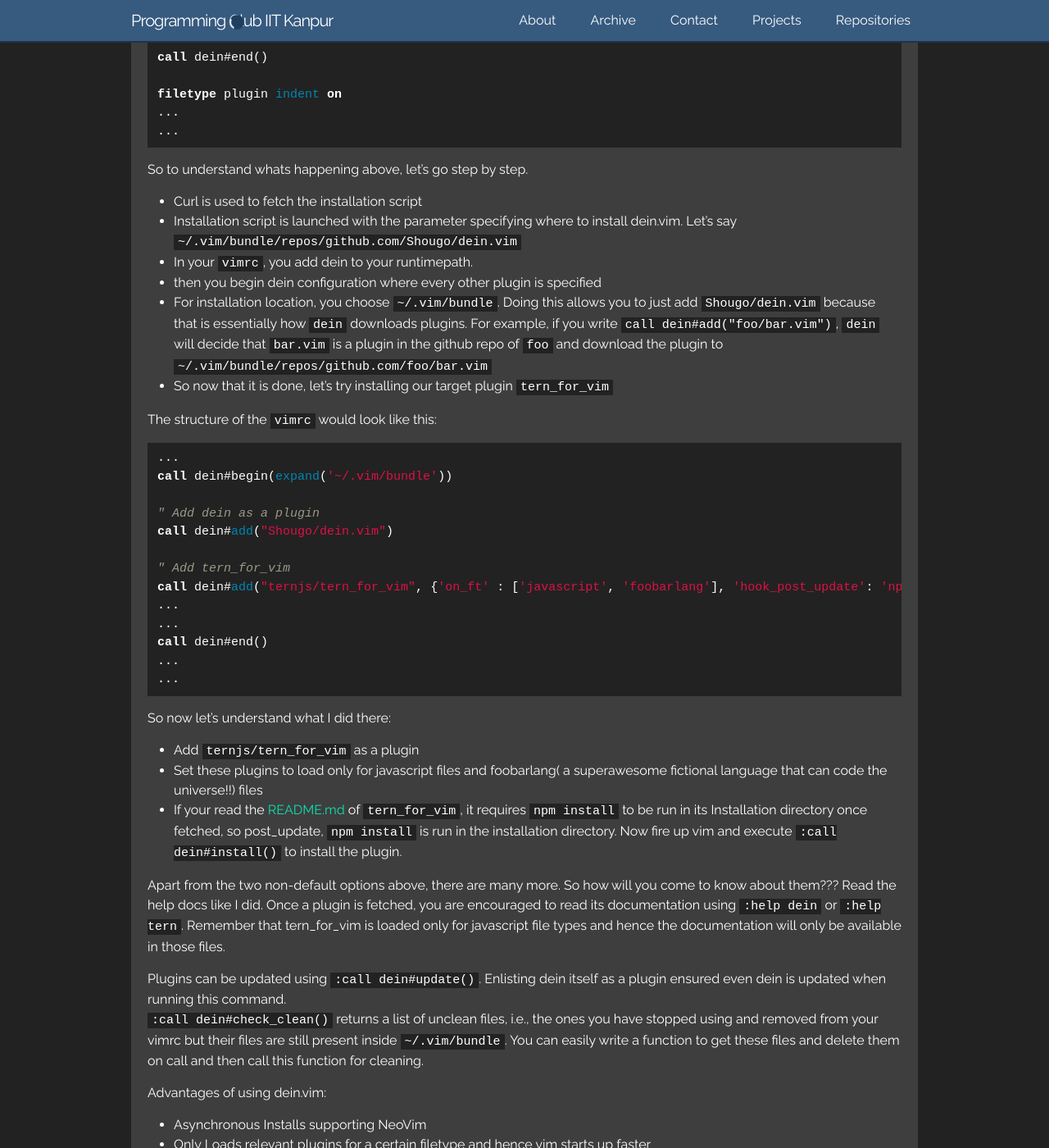
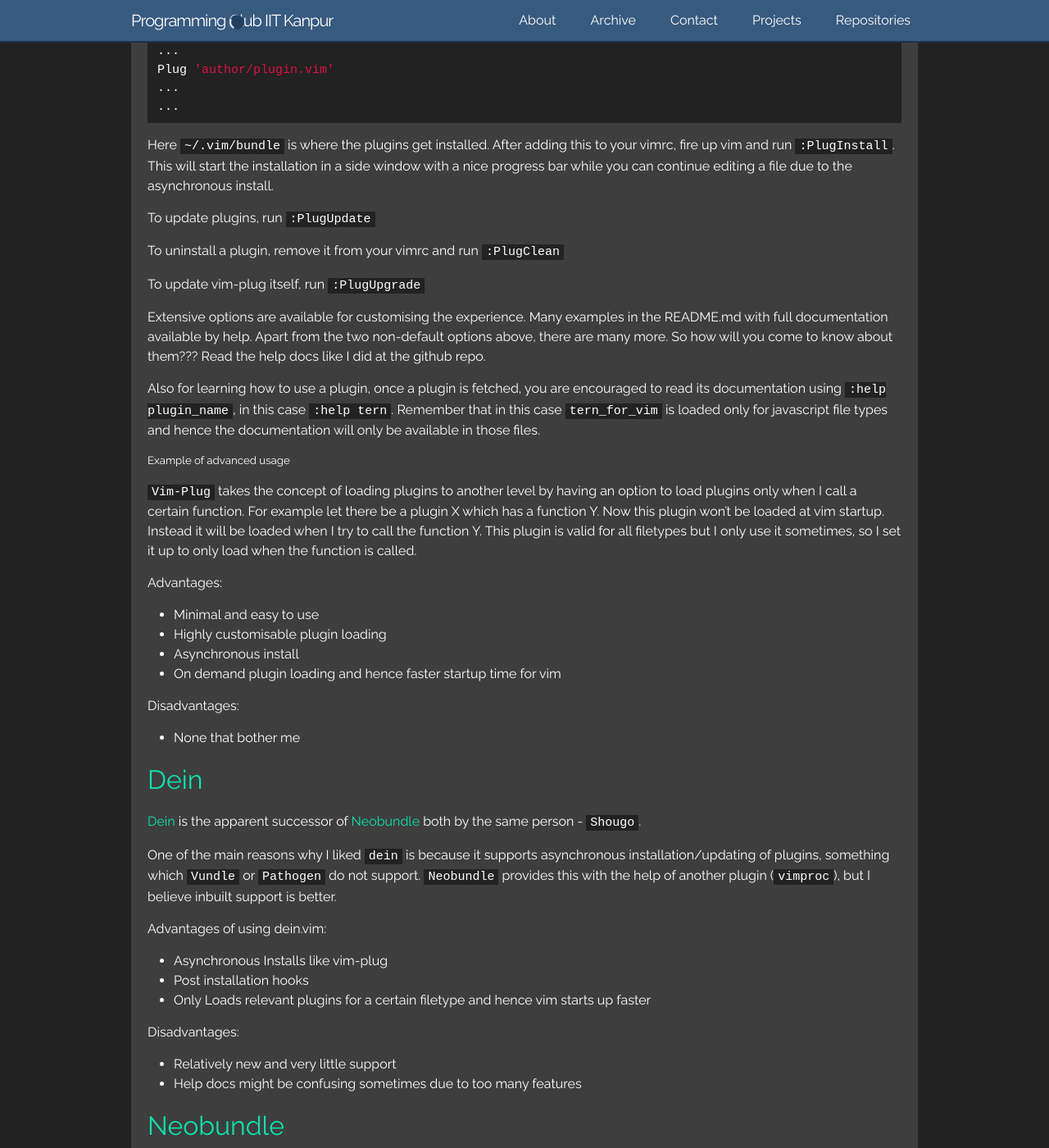
Before and after one commit to pclubiitk/pclub.in, a Jekyll site: the page built from _posts/2016-05-08-plugins.md, in a window 1280 px wide and 1400 px high, scrolled down 1693 px. Shown: the whole window at 82% size. Built offline with Jekyll 4.4.1, drawn with Linux system fonts in a browser that asks for light colours; nearby versions of some CDN libraries; comment, search, counter and statistics services are not loaded; a style sheet for code colours, icons or effects is not loaded; some of the changed text lies outside the part shown.

Commit message:
Stripped and concise tutorial

```diff
--- a/_posts/2016-05-08-plugins.md
+++ b/_posts/2016-05-08-plugins.md
@@ -33,118 +33,121 @@
 [Vundle](https://github.com/VundleVim/Vundle.vim) or [Neobundle](https://github.com/Shougo/neobundle.vim) or
 [Vim-plug](https://github.com/junegunn/vim-plug) or [dein](https://github.com/Shougo/dein.vim) ...
 
-So now starting upon my theme of taking one plugin at a time and setting it up, let's start with plugin managers. I'll try and highlight
-as much as I know about each one of them and the basic efforts you need to take to install a plugin using them. For an example, the plugin we
+So now starting upon my theme of taking one plugin at a time and setting it up, let's start with plugin managers. I'll highlight installation
+of a single plugin in Vim-Plug, the one I use and just brush up on the other plugin managers. For an example, the plugin we
 will be installing alongside the plugin manager is -
+
 [tern-for-vim](https://github.com/ternjs/tern_for_vim) - It adds support for javascript in vim.
 *tern_for_vim requires nodejs. (This is just an example, you don't need to install this specifically)*
+
 I am choosing this Plugin because it has a build step alongside the usual installation and is valid for only some file types.
 
-So now starting in alphabetical order, Dein.vim
+`Vim-Plug` is relatively newer so post plugins don't refer to its installation instructions. The example I have taken
+is generic enough to consider most cases. The steps remain the same for all plugins, only the link changes and some
+of the options I specified change
+So now onto Vim-Plug
+
+## [Vim-Plug](https://github.com/junegunn/vim-plug)
+
+A minimalist plugin manager and the one I use currently. Its features are highlighted at the top of
+[README.md](https://github.com/junegunn/vim-plug/blob/master/README.md).As per what I wrote previously, you really should check out the homepage, i.e, the README.md
+and then decide whether this plugin is for you.
+
+### Installation
+
+This involves a single file, plug.vim, which needs to be loaded when Vim starts and hence
+it is placed in `~/.vim/autoload`
+
+{% highlight shell %}
+$ curl -fLo ~/.vim/autoload/plug.vim --create-dirs https://raw.githubusercontent.com/junegunn/vim-plug/master/plug.vim
+{% endhighlight %}
+
+The plugin is fetched using `curl` which is a command line utility for downloading content from the web.
+Now to install plugins, you need to add the relevant section in your `.vimrc`. For the example plugin:
+
+{% highlight vim %}
+call plug#begin(expand('~/.vim/bundle'))
+" Use single quotes
+
+Plug 'ternjs/tern_for_vim', {'do': 'npm install', 'for': ['javascript', 'foobarlang']}
+...
+...
+call plug#end()
+
+{% endhighlight %}
+
+So let's understand what I did here:
+
+* called `plug#begin()` ( a function ) with an argument specifying where to install the plugins. Indicates that all lines
+below this contain plugin options
+* Used `Plug 'ternjs/tern_for_vim'` to specify the plugin. Most plugins are distributed via github repositories nowadays
+so `'ternjs/tern_for_vim'` is a shorthand for `https://github.com/ternjs/tern_for_vim`
+* Now, if you read the README.md for `tern_for_vim`, it requires an additional step after installation, i.e., you
+need to run `npm install` in its directory. Now, with other plugin managers, you will need to do this yourself but
+`Vim-plug` offers the option to specify a `post-install-hook` i.e. the `'do'` which specifies what needs to be done
+after fetching the source.
+* I know that this plugin is useful only for javascript and foobarlang ( a super awesome language that can code the universe!! ).
+So I denote that this plugin should only be loaded `'for'` `['javascript', 'foobarlang']`. If I did not specify this, it would have
+been loaded for all filetypes, slowing down startup.
+
+For a very simple plugin valid for all filetypes, with not even a post-installation step, this simple statement itself would work:
+
+{% highlight vim %}
+...
+...
+Plug 'author/plugin.vim'
+...
+...
+{% endhighlight %}
+
+Here `~/.vim/bundle` is where the plugins get installed. After adding this to your vimrc, fire up vim and run
+`:PlugInstall`. This will start the installation in a side window with a nice progress bar while you can continue editing a file
+due to the asynchronous install.
+
+To update plugins, run `:PlugUpdate`
+
+To uninstall a plugin, remove it from your vimrc and run `:PlugClean`
+
+To update vim-plug itself, run `:PlugUpgrade`
+
+Extensive options are available for customising the experience. Many examples in the README.md
+with full documentation available by help.
+Apart from the two non-default options above, there are many more. So how will you come to know about them???
+Read the help docs like I did at the github repo.
+
+Also for learning how to use a plugin, once a plugin is fetched, you are encouraged to read its documentation using
+`:help plugin_name`, in this case `:help tern`. Remember that in this case `tern_for_vim` is loaded only for javascript file types and hence
+the documentation will only be available in those files.
+
+##### Example of advanced usage
+`Vim-Plug` takes the concept of loading plugins to another level by having an option to load plugins only when I call a certain function.
+For example let there be a plugin X which has a function Y. Now this plugin won't be loaded at vim startup. Instead it will be loaded
+when I try to call the function Y. This plugin is valid for all filetypes but I only use it sometimes, so I set it up to only load
+when the function is called.
+
+Advantages:
+
+* Minimal and easy to use
+* Highly customisable plugin loading
+* Asynchronous install
+* On demand plugin loading and hence faster startup time for vim
+
+Disadvantages:
+
+* None that bother me
+
 
 ## [Dein](https://github.com/Shougo/dein.vim)
 
 [Dein](https://github.com/Shougo/dein.vim) is the apparent successor of [Neobundle](https://github.com/Shougo/neobundle.vim) both by the same person - `Shougo`.
-As per what I wrote previously, you really should check out the homepage, i.e, the README.md
-and then decide whether this plugin is for you. For example this requires Vim version > 7.4 so only think
-about this if you do have vim version > 7.4. Version can be checked by firing up vim and typing
-{% highlight vim %}
-:version
-{% endhighlight %}
-which gives a very verbose description of your vim version.
 
-One of the main reasons why I liked dein is because it supports asynchronous installation/updating of plugins, something which Vundle
-or Pathogen do not support. Neobundle provides this with the help of another plugin (vimproc), but I believe inbuilt support is better.
-
-### Installation
-This is directly from the [README.md](https://github.com/Shougo/dein.vim)
-
-#### For linux/MacOS:
-1. Run this script below:
-
-     {% highlight shell %}
-     $ curl https://raw.githubusercontent.com/Shougo/dein.vim/master/bin/installer.sh > installer.sh
-     $ sh ./installer.sh {specify the installation directory}
-     {% endhighlight %}
-
-2. Edit your .vimrc like this.
-
-{% highlight vim %}
-
-" Set vim to work as vim instead of vi
-if &compatible
-  set nocompatible
-endif
-
-" Load dein
-set runtimepath^={path to dein.vim directory}
-
-" Location to store installed plugins
-call dein#begin(expand('~/.vim/bundle'))
-
-" Add dein as a plugin
-call dein#add("Shougo/dein.vim")
-...
-...
-
-call dein#end()
-
-filetype plugin indent on
-...
-...
-{% endhighlight %}
-
-
-So to understand whats happening above, let's go step by step.
-
- * Curl is used to fetch the installation script
- * Installation script is launched with the parameter specifying where to install dein.vim. Let's say `~/.vim/bundle/repos/github.com/Shougo/dein.vim`
- * In your `vimrc`, you add dein to your runtimepath.
- * then you begin dein configuration where every other plugin is specified
- * For installation location, you choose `~/.vim/bundle`. Doing this allows you to just add `Shougo/dein.vim` because that is essentially how `dein` downloads
-plugins. For example, if you write `call dein#add("foo/bar.vim")`, `dein` will decide that `bar.vim` is a plugin in the github repo
-of `foo` and download the plugin to `~/.vim/bundle/repos/github.com/foo/bar.vim`
- * So now that it is done, let's try installing our target plugin `tern_for_vim`
-
-The structure of the `vimrc` would look like this:
-
-{% highlight vim %}
-...
-call dein#begin(expand('~/.vim/bundle'))
-
-" Add dein as a plugin
-call dein#add("Shougo/dein.vim")
-
-" Add tern_for_vim
-call dein#add("ternjs/tern_for_vim", {'on_ft' : ['javascript', 'foobarlang'], 'hook_post_update': 'npm install'})
-...
-...
-call dein#end()
-...
-...
-{% endhighlight %}
-
-So now let's understand what I did there:
-
-* Add `ternjs/tern_for_vim` as a plugin
-* Set these plugins to load only for javascript files and foobarlang( a superawesome fictional language that can code the universe!!) files
-* If your read the [README.md](https://github.com/ternjs/tern_for_vim/blob/master/README.md) of `tern_for_vim`, it requires `npm install` to be run in its Installation directory once fetched,
-so post_update, `npm install` is run in the installation directory. Now fire up vim and execute `:call dein#install()` to install the plugin.
-
-Apart from the two non-default options above, there are many more. So how will you come to know about them???
-Read the help docs like I did. Once a plugin is fetched, you are encouraged to read its documentation using
-`:help dein` or `:help tern`. Remember that tern_for_vim is loaded only for javascript file types and hence
-the documentation will only be available in those files.
-
-Plugins can be updated using `:call dein#update()`. Enlisting dein itself as a plugin ensured even dein is
-updated when running this command.
-`:call dein#check_clean()` returns a list of unclean files, i.e., the ones you have stopped using and removed
-from your vimrc but their files are still present inside `~/.vim/bundle`. You can easily write a function
-to get these files and delete them on call and then call this function for cleaning.
+One of the main reasons why I liked `dein` is because it supports asynchronous installation/updating of plugins, something which `Vundle`
+or `Pathogen` do not support. `Neobundle` provides this with the help of another plugin (`vimproc`), but I believe inbuilt support is better.
 
 Advantages of using dein.vim:
 
-* Asynchronous Installs supporting NeoVim
+* Asynchronous Installs like vim-plug
+* Post installation hooks
 * Only Loads relevant plugins for a certain filetype and hence vim starts up faster
 
 Disadvantages:
@@ -164,58 +167,6 @@
 so any git folder in `~/.vim/bundle` is a plugin and hence it needs to be added
 to the `runtimepath` so that its data is loaded when vim fires up.
 
-### Installation
-Again from the [README.md](https://github.com/tpope/vim-pathogen/blob/master/README.md)
-
-Install to `~/.vim/autoload/pathogen.vim`. Or copy and paste:
-
-{% highlight bash %}
-mkdir -p ~/.vim/autoload ~/.vim/bundle
-curl -LSso ~/.vim/autoload/pathogen.vim https://tpo.pe/pathogen.vim
-{% endhighlight %}
-
-So the minimal `vimrc` looks like this:
-
-{% highlight vim %}
-execute pathogen#infect()
-syntax on
-filetype plugin indent on
-{% endhighlight %}
-
- > Real Minimal..Huh?
-
-So what this does is, it calls pathogen infect which essentially adds all folders in
-the bundle folder to the `runtimepath`. Then syntax highlighting and file type specific
-plugins and features are switched on. This is done so that in case the installed plugin
-adds support for syntax of a language or has some file type specific features, they are
-also used since they have been added to the `runtimepath`.
-
-Now to install our example plugin:
-This time, it requires no changes to the `.vimrc` since it only requires a call to pathogen.
-To install the plugin, you will need to manually go to the folder `~/.vim/bundle` and clone
-the repo of the required plugin:
-
-{% highlight bash %}
-cd ~/.vim/bundle`
-git clone https://github.com/ternjs/tern_for_vim
-{% endhighlight %}
-
-Now, since this plugin requires the extra step of doing an npm install, you need to do:
-
-{% highlight bash %}
-cd ~/.vim/bundle/tern_for_vim/
-npm install
-{% endhighlight %}
-
-So its essentially done. You might need to generate the help files by calling `:Helptags`
-inside vim as mentioned in the README. See the number of steps *you* had to do manually.
-Now consider you are going to use 10 plugins. You will need to atleast manually clone it
-and if it has a build step, then execute that. And if you need to uninstall, then also manual
-deletion with the risk of `rm -rf /`
-
-Even updating needs to be done manually by going into each plugin and calling :
-`git pull origin master`
-
 So coming to the advantages:
 
 * Old and ancient and hence extensive support
@@ -225,117 +176,16 @@
 
 * Requires extensive effort from user side( some might consider this an advantage because you actually
 learn whats happening inside instead of an abstraction hiding it )
+* Help tags not generated automatically, need to update manually, need to uninstall manually, etc.
 * All plugins are loaded irrespective of filetype
 * Asynchronous installs only if you can type asynchronously
-
-**PS:** I maybe wrong in some or all of my assumptions here since I used this for only a very short
-time, at a time when I didn't read helptags(a mistake which I regret). If so please correct me in the
-comments
-
-## [Vim-Plug](https://github.com/junegunn/vim-plug)
-
-A minimalist plugin manager and the one I use currently. Its features are highlighted at the top of
-[README.md](https://github.com/junegunn/vim-plug/blob/master/README.md)
-
-### Installation
-
-Again this involves a single file, plug.vim, which needs to be loaded when Vim starts and hence
-it is placed in `~/.vim/autoload`
-`curl -fLo ~/.vim/autoload/plug.vim --create-dirs https://raw.githubusercontent.com/junegunn/vim-plug/master/plug.vim`
-
-Now to install plugins, you need to add the relevant section in your vimrc. For the example plugin:
-
-{% highlight vim %}
-call plug#begin('~/.vim/bundle')
-" Use single quotes
-
-Plug 'ternjs/tern_for_vim', {'do': 'npm install', 'for': ['javascript', 'foobarlang']}
-...
-...
-call plug#end()
-
-{% endhighlight %}
-
-Here `~/.vim/bundle` is where the plugins get installed. After adding this to your vimrc, fire up vim and run
-`:PlugInstall`. This will start the installation in a side window with a nice progress bar while you can continue editing a file
-due to the asynchronous install.
-
-To update plugins, run `:PlugUpdate`
-
-To uninstall a plugin, remove it from your vimrc and run `:PlugClean`
-
-Extensive options are available for customising the experience. Many examples in the README.md
-with full documentation available by help.
-
-This takes the concept of loading plugins to another level by having an option to load plugins only when I call a certain function.
-For example let there be a plugin X which has a function Y. Now this plugin won't be loaded at vim startup. Instead it will be loaded
-when I try to call the function Y.
-
-Advantages:
-
-* Minimal and easy to use
-* Highly customisable plugin loading
-* Asynchronous install
-* On demand plugin loading
-
-Disadvantages:
-
-* None that bother me
 
 ## [Vundle](https://github.com/VundleVim/Vundle.vim)
 
 The last but not the least, Vundle. Neobundle was a fork of this
 with more features and has now become dein. This is one of the first
 plugin managers I used, thanks to [Lakshay](https://lakshayg.github.io) and kept for a long time till I decided to switch
-to Vim-Plug.
-
-### Installation
-
-Setting up Vundle:
-{% highlight bash %}
-$ git clone https://github.com/VundleVim/Vundle.vim.git ~/.vim/bundle/Vundle.vim
-{% endhighlight %}
-
-Configuring Plugins:
-
-This is the minimal `.vimrc` with Vundle installed
-
-{% highlight vim %}
-set nocompatible  " Sets vim to behave as vim instead of vi
-filetype off      " Required by vundle
-
-" set the runtime path to include Vundle and initialize
-set rtp+=~/.vim/bundle/Vundle.vim
-call vundle#begin()
-" alternatively, pass a path where Vundle should install plugins
-"call vundle#begin('~/some/path/here')
-
-"let Vundle manage Vundle, required
-Plugin 'VundleVim/Vundle.vim'
-...
-" All plugins should be added before this line
-call vundle#end()        " required
-filetype plugin indent on
-syntax enable
-{% endhighlight %}
-
-#### Installing the sample plugin
-
-Put the following line in the `.vimrc` between `vundle#begin` and `vundle#end`:
-
-{% highlight vim %}
-Plugin 'ternjs/tern_for_vim'
-{% endhighlight %}
-
-Now fire up vim and execute `:PluginInstall` to install this plugin.
-
-As you know by now, this plugin has an extra build step which has not been addressed
-in any way in the `.vimrc`. Hence you need to manually run `npm install`.
-
-{% highlight vim %}
-$ cd ~/.vim/bundle/tern_for_vim/
-$ npm install
-{% endhighlight %}
+to Vim-Plug. This is very nice and easy to use but just a little outdated as compared to Vim-plug.
 
 The reason why I shifted from **Vundle** to **VimPlug** was because of its synchronous(blocking)
 install with no feedback on progress.
@@ -349,7 +199,7 @@
 
 * Blocking installs and updates
 * No post installation hooks
-* Loads all plugins irrespective of filetype
+* Loads all plugins irrespective of filetype. Slower vim startup
 
 ## Ending
 
@@ -365,9 +215,3 @@
 I consider myself a novice in vim with only 30-40% knowledge. So if my views seem
 biased towards Vundle or Vim-plug its because I used them. If there are any errors here,
 feel free to correct me in the comments.
-
-## PPS
-
-This turned out to be quite verbose(2129 words!!) but its only because there are so many options for plugins managers.
-Next time onwards, I promise I will focus on a single power plugin and its usage.(Except for autocompletion plugins,
-since there are so many of them too)
```
